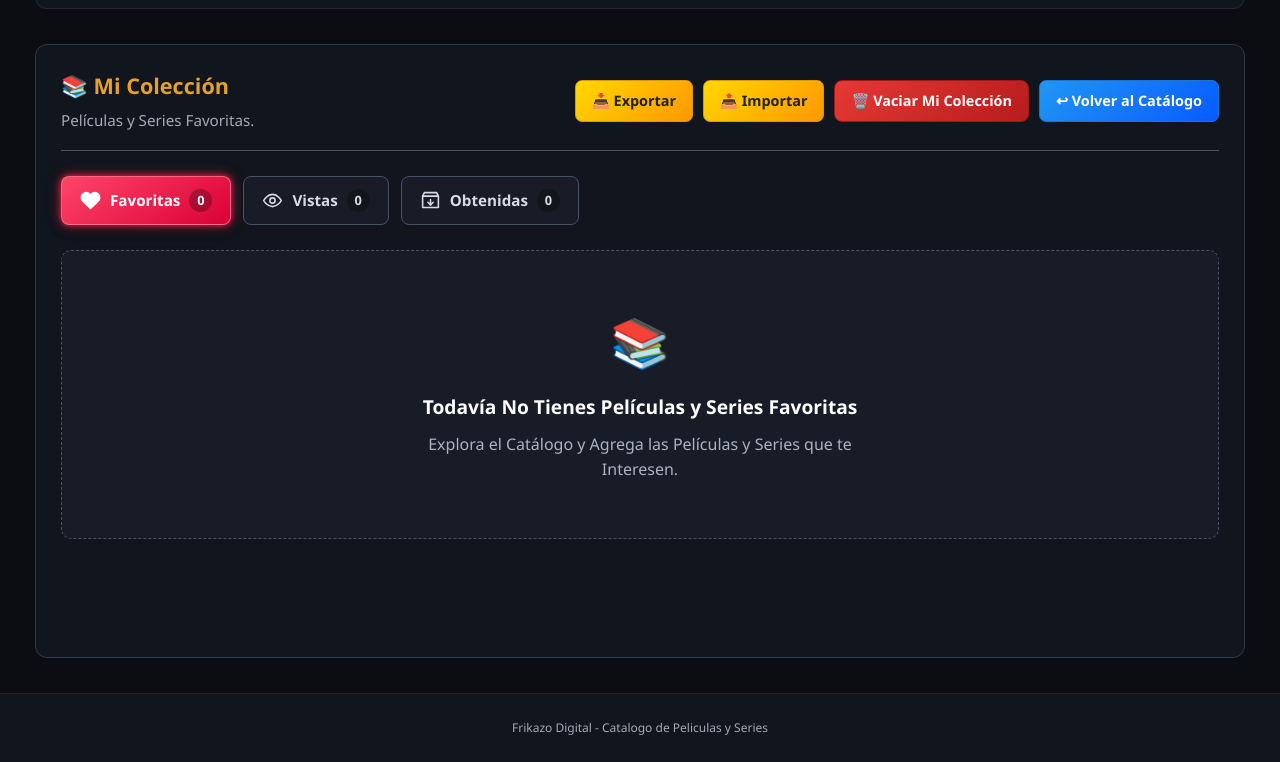
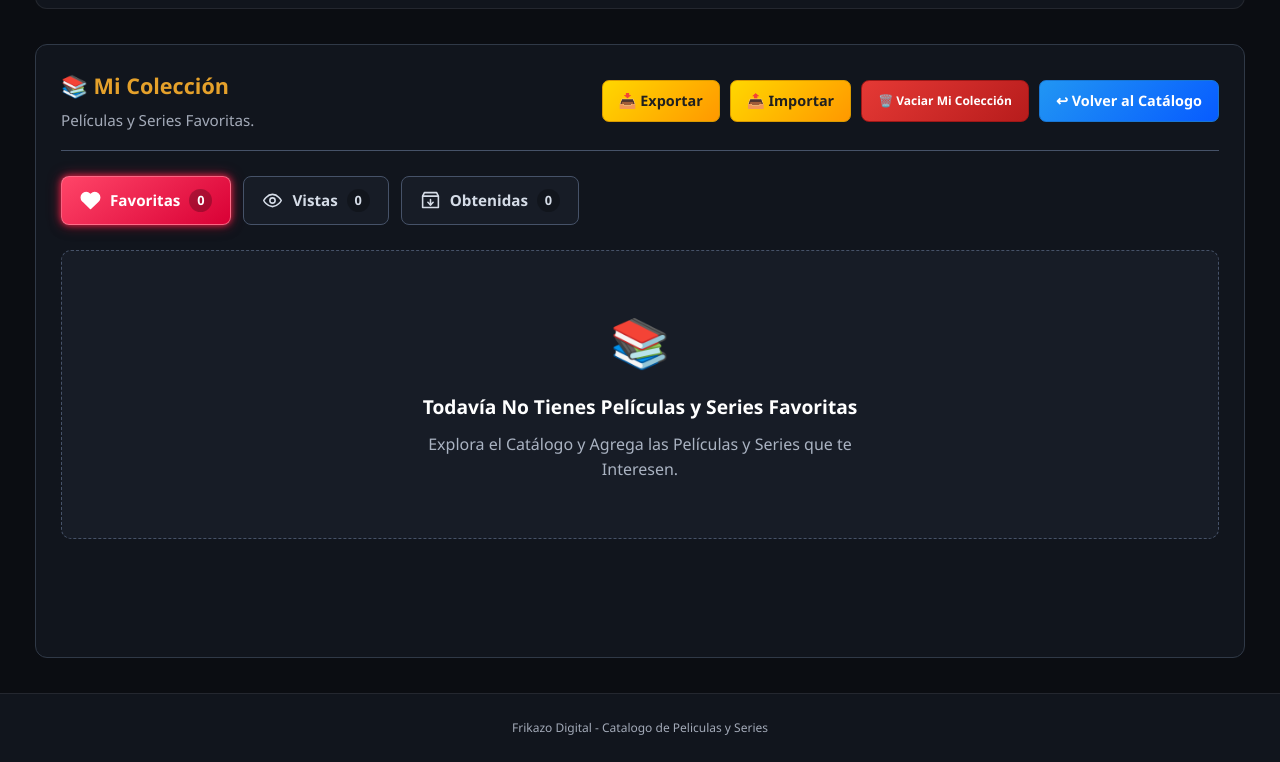
Before and after one commit to FrikazoDigital/Web, a plain HTML site: page index.html in a window 1280 px wide. Both pictures are taken after a click on the button "📚 Mi Colección". Shown: the part 1134-1896 px from the top of the page. Drawn offline with Linux system fonts and the light colour scheme; no server answers.

Commit message:
Add files via upload

```diff
--- a/css/styles.css
+++ b/css/styles.css
@@ -2388,7 +2388,7 @@ button {
 
     color: #FFFFFF;
     font-weight: 600;
-    font-size: 12px;
+    font-size: 10px;
 
     cursor: pointer;
     transition: all 0.2s ease;
@@ -3580,3 +3580,6 @@ button {
 .prices-pdf-button.clear-cart {
     font-weight: 900;
 }
+#clearCollectionButton {
+    font-size: 12px;
+}
```
